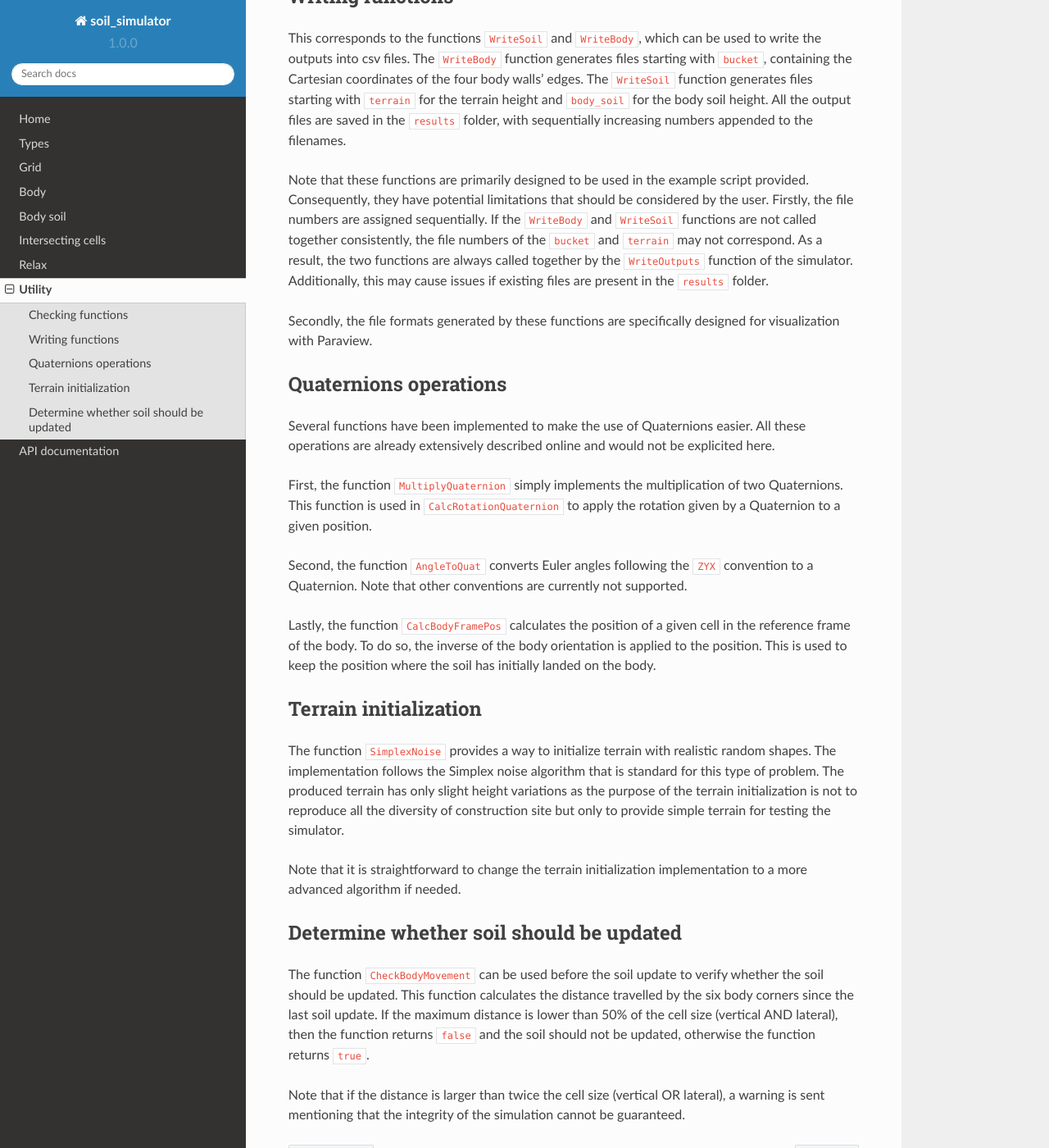
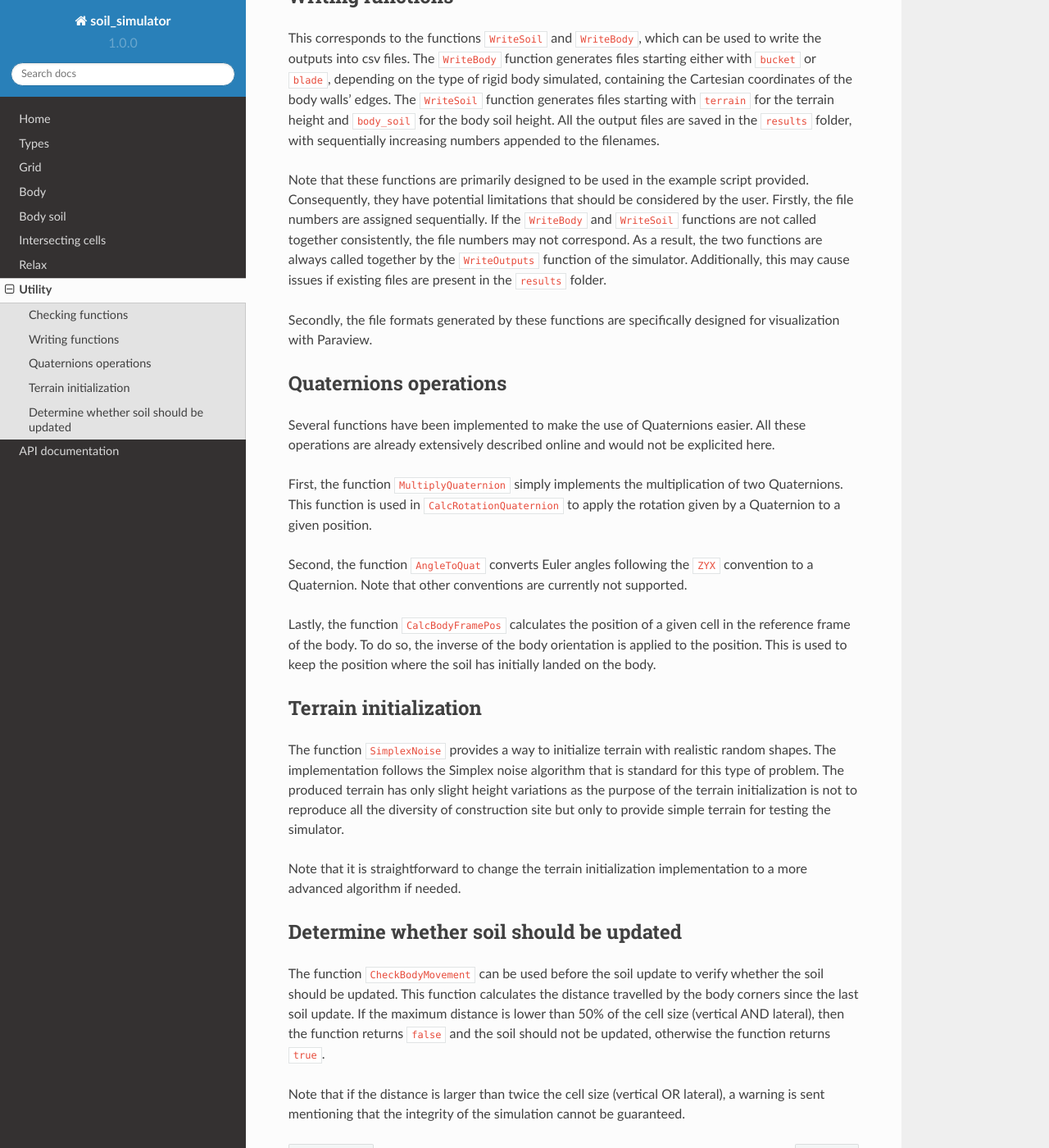
Before and after one commit to KennyVilella/soil_dynamics_cpp, a Sphinx documentation site: the page built from docs/utils.rst, in a window 1280 px wide and 1400 px high, scrolled down 614 px. Shown: the whole window at 82% size. Built offline with Sphinx 7.4.7 and the Read the Docs theme 2.0.0, drawn with Linux system fonts in a browser that asks for light colours.

Commit message:
[updated] utils.rst

```diff
--- a/docs/utils.rst
+++ b/docs/utils.rst
@@ -23,14 +23,14 @@ Writing functions
 -----------------
 
 This corresponds to the functions :code:`WriteSoil` and :code:`WriteBody`, which can be used to write the outputs into csv files.
-The :code:`WriteBody` function generates files starting with :code:`bucket`, containing the Cartesian coordinates of the four body walls' edges.
+The :code:`WriteBody` function generates files starting either with :code:`bucket` or :code:`blade`, depending on the type of rigid body simulated, containing the Cartesian coordinates of the body walls' edges.
 The :code:`WriteSoil` function generates files starting with :code:`terrain` for the terrain height and :code:`body_soil` for the body soil height.
 All the output files are saved in the :code:`results` folder, with sequentially increasing numbers appended to the filenames.
 
 Note that these functions are primarily designed to be used in the example script provided.
 Consequently, they have potential limitations that should be considered by the user.
 Firstly, the file numbers are assigned sequentially.
-If the :code:`WriteBody` and :code:`WriteSoil` functions are not called together consistently, the file numbers of the :code:`bucket` and :code:`terrain` may not correspond.
+If the :code:`WriteBody` and :code:`WriteSoil` functions are not called together consistently, the file numbers may not correspond.
 As a result, the two functions are always called together by the :code:`WriteOutputs` function of the simulator.
 Additionally, this may cause issues if existing files are present in the :code:`results` folder.
 
@@ -65,7 +65,7 @@ Determine whether soil should be updated
 ----------------------------------------
 
 The function :code:`CheckBodyMovement` can be used before the soil update to verify whether the soil should be updated.
-This function calculates the distance travelled by the six body corners since the last soil update.
+This function calculates the distance travelled by the body corners since the last soil update.
 If the maximum distance is lower than 50% of the cell size (vertical AND lateral), then the function returns :code:`false` and the soil should not be updated, otherwise the function returns :code:`true`.
 
 Note that if the distance is larger than twice the cell size (vertical OR lateral), a warning is sent mentioning that the integrity of the simulation cannot be guaranteed.
```
